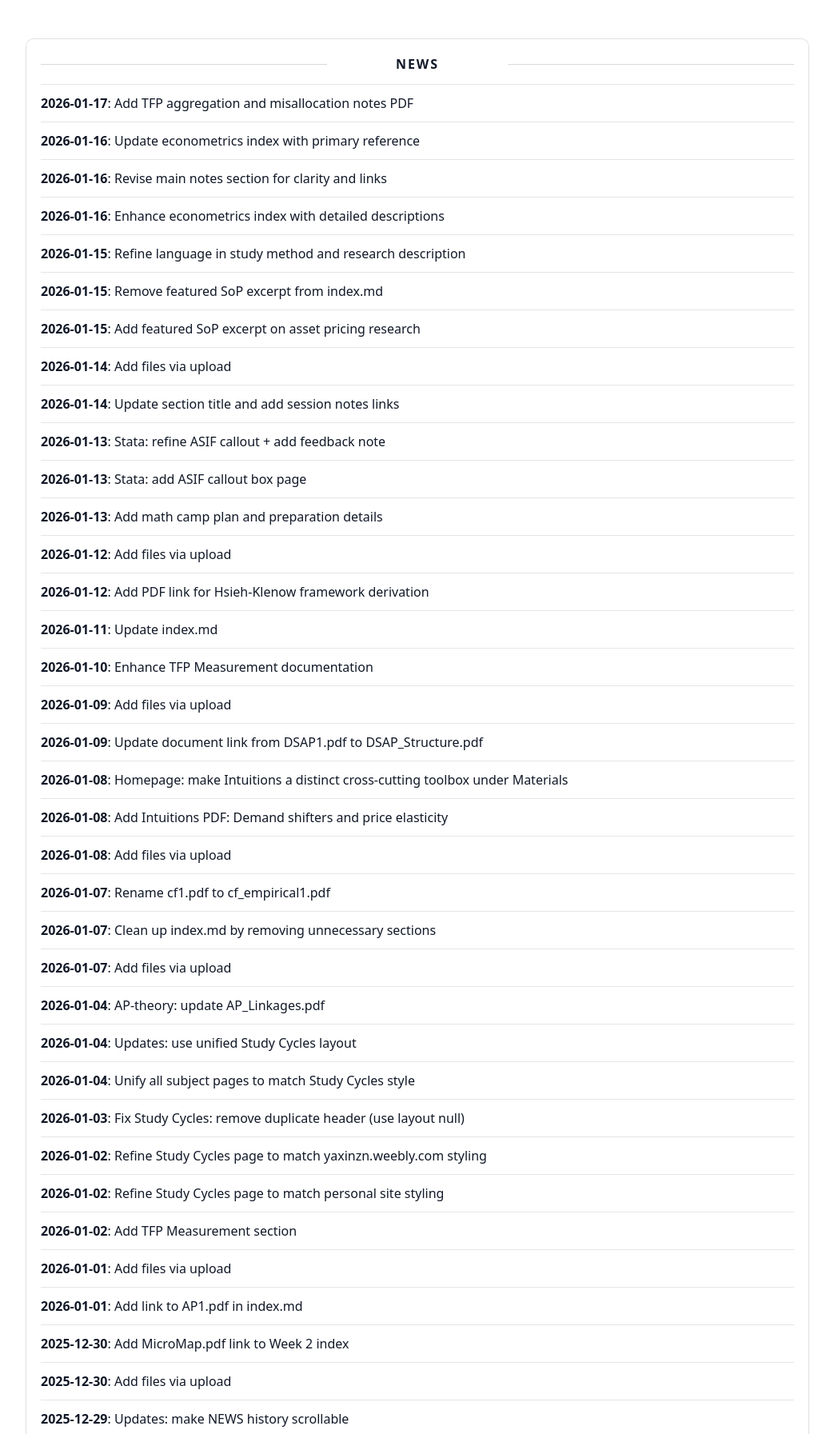
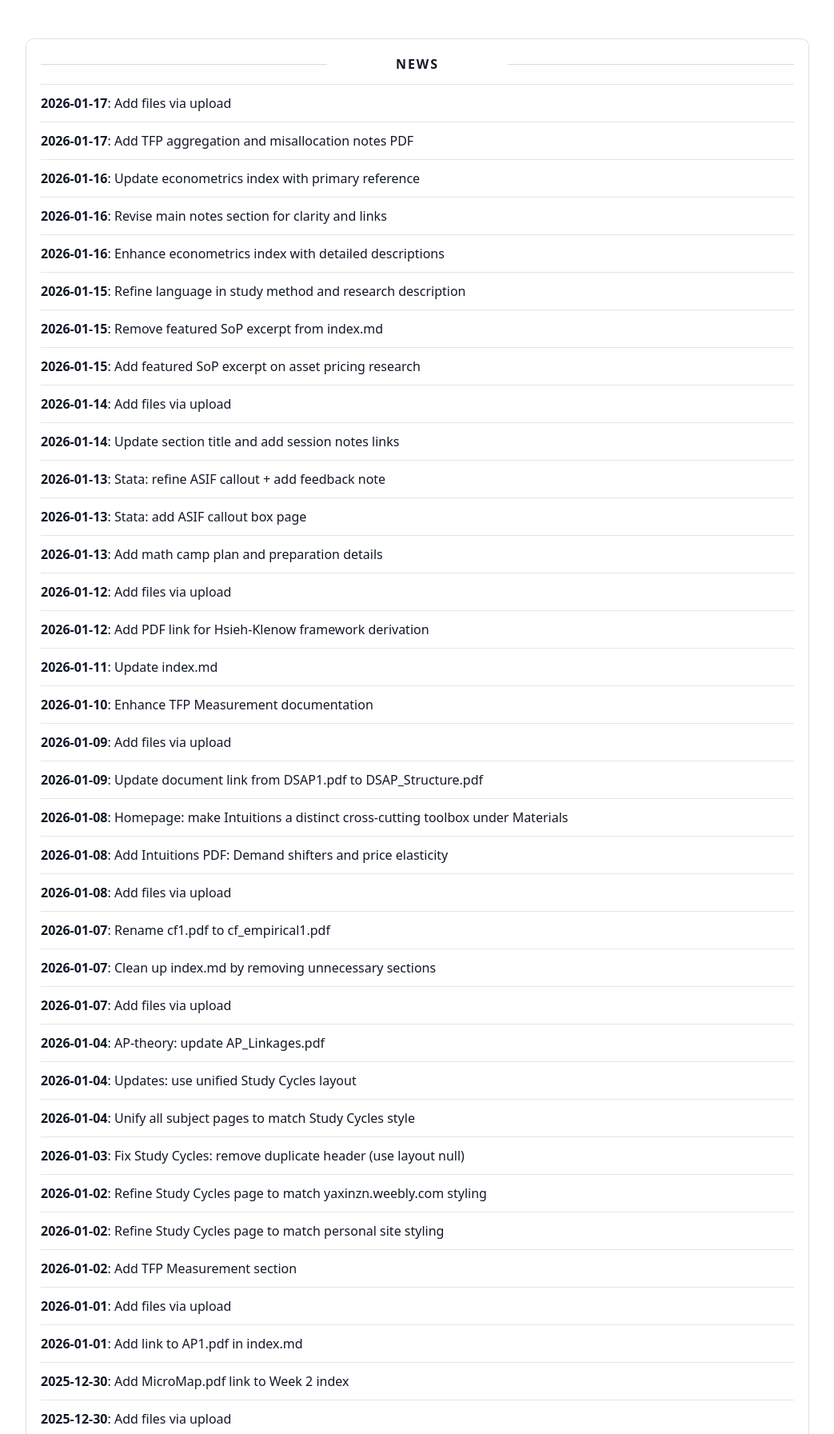
Before and after one commit to yaxinzn/study-archive, a Jekyll site: the page built from updates/index.md, in a window 1280 px wide, cut to the strip 476-2269 px from the top of the page. Shown: the whole strip at 80% size, without its empty margins (118-1161 px from the left). Built offline with Jekyll 4.4.1, drawn with Linux system fonts in a browser that asks for light colours; some of the changed text lies outside the part shown.

Commit message:
chore: update NEWS feed

```diff
--- a/_data/news.yml
+++ b/_data/news.yml
@@ -1,4 +1,7 @@
 # Auto-generated update history (sorted newest -> oldest). Do not edit manually.
+- ts: "1768647378"
+  date: "2026-01-17"
+  title: "Add files via upload"
 - ts: "1768647315"
   date: "2026-01-17"
   title: "Add TFP aggregation and misallocation notes PDF"
```
